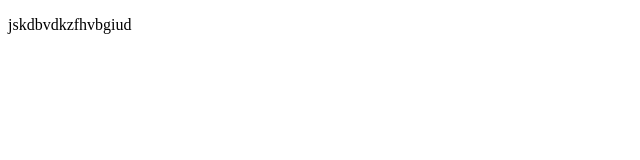
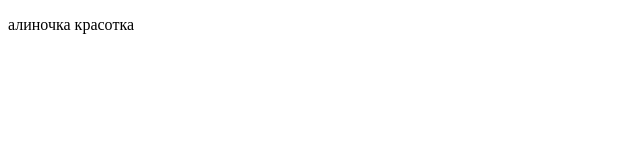
Before and after one commit to Nlp01/zkshd.kfzsd, a plain HTML site: page index.html in a window 1280 px wide. Shown: the full height of the page, 0-640 px from the left. Drawn offline with Linux system fonts and the light colour scheme.

Commit message:
feat: init commit

```diff
--- a/index.html
+++ b/index.html
@@ -1,6 +1,6 @@
 <!DOCTYPE html>
 <html>
     <body>
-        <p>jskdbvdkzfhvbgiud</p>
+        <p> алиночка красотка</p>
     </body>
 </html>
```
